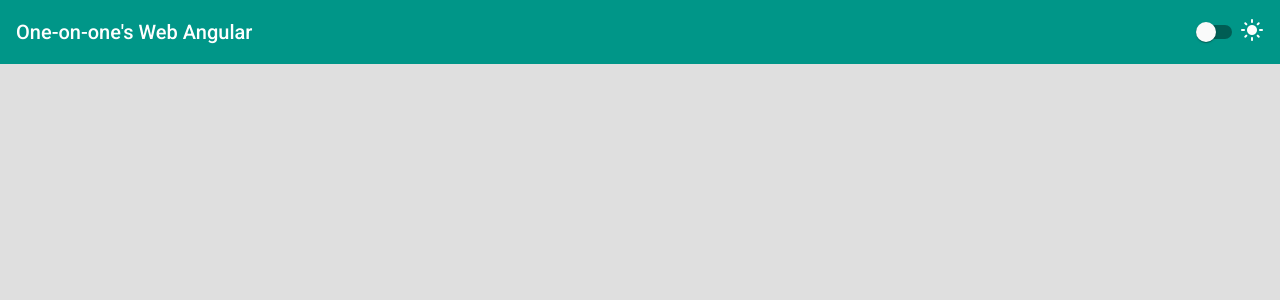
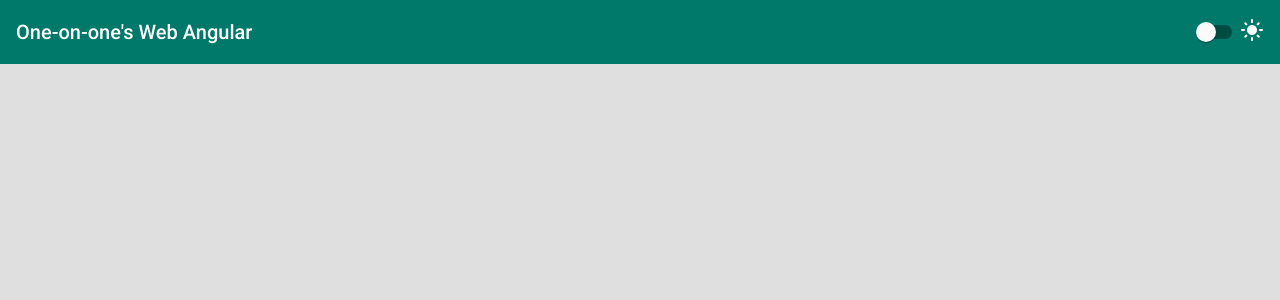
Before and after one commit to lcasviana/oneonones-web-angular, an Angular app: page / in a window 1280 px wide. Shown: the top 300 px of the page. Built offline with nearby package versions, Linux system fonts and the light colour scheme; no server answers.

Commit message:
Checkpoint

```diff
--- a/src/assets/styles/material-theme.scss
+++ b/src/assets/styles/material-theme.scss
@@ -2,19 +2,23 @@
 @import '@angular/material/theming';
 @include mat.core();
 
-$mat-primary: mat.define-palette(mat.$teal-palette, 500, 100, 900);
-$mat-accent: mat.define-palette(mat.$pink-palette, A200, A100, A400);
-$mat-warn: mat.define-palette(mat.$red-palette);
+$mat-primary-light: mat.define-palette(mat.$teal-palette, 700, 400, 900);
+$mat-accent-light: mat.define-palette(mat.$pink-palette, 700, 400, 900);
+$mat-warn-light: mat.define-palette(mat.$red-palette, 700, 400, 900);
+
+$mat-primary-dark: mat.define-palette(mat.$teal-palette, 500, 200, 600);
+$mat-accent-dark: mat.define-palette(mat.$pink-palette, 600, 200, 700);
+$mat-warn-dark: mat.define-palette(mat.$red-palette, 700, 200, 800);
 
 $mat-theme-light-color: (
-  primary: $mat-primary,
-  accent: $mat-accent,
-  warn: $mat-warn
+  primary: $mat-primary-light,
+  accent: $mat-accent-light,
+  warn: $mat-warn-light
 );
 $mat-theme-dark-color: (
-  primary: $mat-primary,
-  accent: $mat-accent,
-  warn: $mat-warn
+  primary: $mat-primary-dark,
+  accent: $mat-accent-dark,
+  warn: $mat-warn-dark
 );
 
 $mat-theme-light: mat.define-light-theme((color: $mat-theme-light-color));
```
